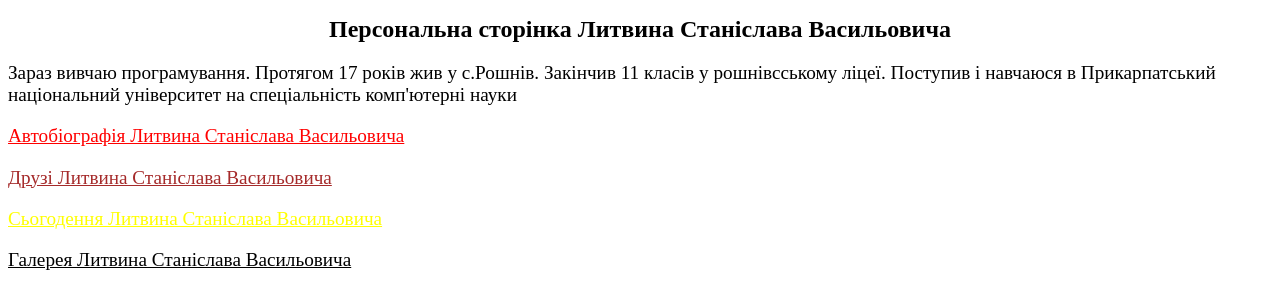
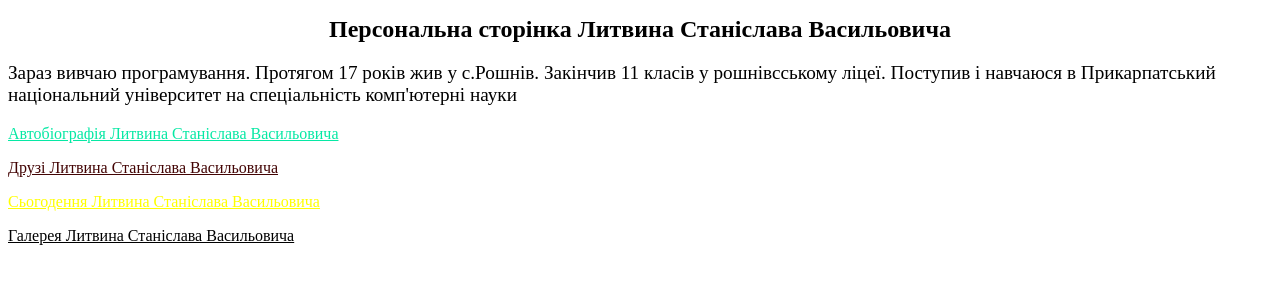
Before and after one commit to StasLytvyn/Praktychna, a plain HTML site: page index.html in a window 1280 px wide. Drawn offline with Linux system fonts and the light colour scheme.

Commit message:
Update index.html

```diff
--- a/index.html
+++ b/index.html
@@ -11,19 +11,19 @@
         color:pink;
     }
     #w:visited{
-        color:gray;
+        color:rgb(250, 5, 5);
     }
     #e:visited{
-        color:blue
+        color:rgb(24, 180, 219)
     }
     #r:visited{
-        color:green
+        color:rgb(4, 64, 4)
     }
     #q:link{
-        color:red
+        color:rgb(6, 232, 164)
     }
     #w:link{
-        color:brown
+        color:rgb(67, 4, 4)
     }
     #e:link{
         color:yellow
@@ -37,7 +37,7 @@
      font-size: 24px;
 
     }
-    p{
+    #qqq{
 
       font-size: 120%
     }
@@ -56,7 +56,7 @@
 
 
 <h1>Персональна сторінка Литвина Станіслава Васильовича</h1>
-<p>Зараз вивчаю програмування. Протягом 17 років жив у с.Рошнів. Закінчив 11 класів у рошнівсському ліцеї. Поступив і навчаюся в Прикарпатський національний університет
+<p id="qqq">Зараз вивчаю програмування. Протягом 17 років жив у с.Рошнів. Закінчив 11 класів у рошнівсському ліцеї. Поступив і навчаюся в Прикарпатський національний університет
 на спеціальність комп'ютерні науки</p>
 <p><a id="q" href="biography.html">Автобіографія Литвина Станіслава Васильовича</a></p>
 <p><a id="w" href="friends.html">Друзі Литвина Станіслава Васильовича</a></p>
```
